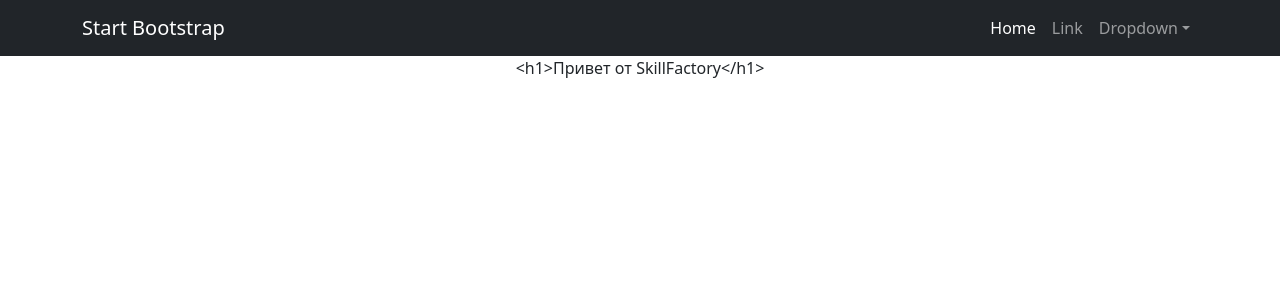
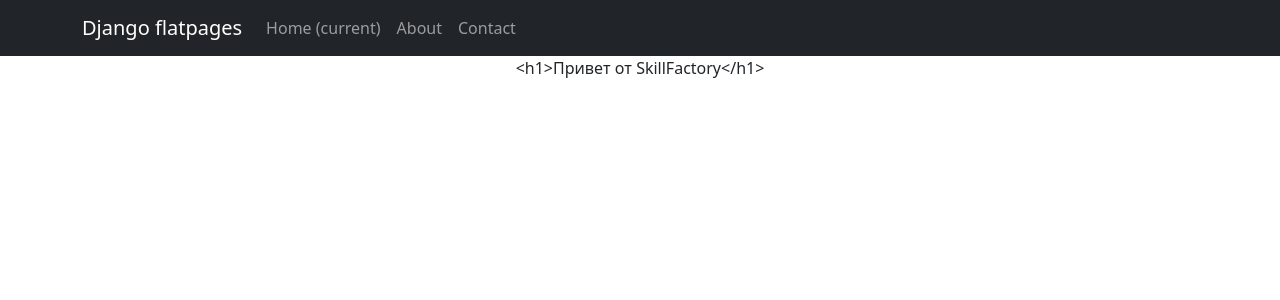
Before and after one commit to Met-s/Django_1, a Django app: template project/templates/flatpages/default.html in a window 1280 px wide. Shown: the top 300 px of the page. Run offline with Django 4.2, Linux system fonts and the light colour scheme; the template is opened without the code that fills it: values that come from a table or form of the project are taken from there, others are empty; data comes from the database, SQL or seed files in the repository; some libraries are stand-ins or nearby versions.

Commit message:
Доавил свой  Responsive navbar

```diff
--- a/project/templates/flatpages/default.html
+++ b/project/templates/flatpages/default.html
@@ -15,22 +15,27 @@
     </head>
     <body>
         <!-- Responsive navbar-->
-        <nav class="navbar navbar-expand-lg navbar-dark bg-dark">
+        <nav class="navbar navbar-expand-lg navbar-dark bg-dark static-top">
             <div class="container">
-                <a class="navbar-brand" href="#">Start Bootstrap</a>
-                <button class="navbar-toggler" type="button" data-bs-toggle="collapse" data-bs-target="#navbarSupportedContent" aria-controls="navbarSupportedContent" aria-expanded="false" aria-label="Toggle navigation"><span class="navbar-toggler-icon"></span></button>
-                <div class="collapse navbar-collapse" id="navbarSupportedContent">
-                    <ul class="navbar-nav ms-auto mb-2 mb-lg-0">
-                        <li class="nav-item"><a class="nav-link active" aria-current="page" href="#">Home</a></li>
-                        <li class="nav-item"><a class="nav-link" href="#">Link</a></li>
-                        <li class="nav-item dropdown">
-                            <a class="nav-link dropdown-toggle" id="navbarDropdown" href="#" role="button" data-bs-toggle="dropdown" aria-expanded="false">Dropdown</a>
-                            <ul class="dropdown-menu dropdown-menu-end" aria-labelledby="navbarDropdown">
-                                <li><a class="dropdown-item" href="#">Action</a></li>
-                                <li><a class="dropdown-item" href="#">Another action</a></li>
-                                <li><hr class="dropdown-divider" /></li>
-                                <li><a class="dropdown-item" href="#">Something else here</a></li>
-                            </ul>
+                <a class="navbar-brand" href="#">Django flatpages</a>
+                <button class="navbar-toggler" type="button" data-toggle="collapse"
+                        data-target="#navbarResponsive"
+                        aria-controls="navbarResponsive" aria-expanded="false"
+                        aria-label="Toggle navigation">
+                    <span class="navbar-toggler-icon"></span>
+                </button>
+                <div class="collapse navbar-collapse" id="navbarResponsive">
+                    <ul class="navbar-nav ml-auto">
+                        <li class="nav-item active">
+                            <a class="nav-link" href="#">Home
+                                <span class="sr-only">(current)</span>
+                            </a>
+                        </li>
+                        <li class="nav-item">
+                            <a class="nav-link" href="/about/">About</a>
+                        </li>
+                        <li class="nav-item">
+                            <a class="nav-link" href="/contacts/">Contact</a>
                         </li>
                     </ul>
                 </div>
```
